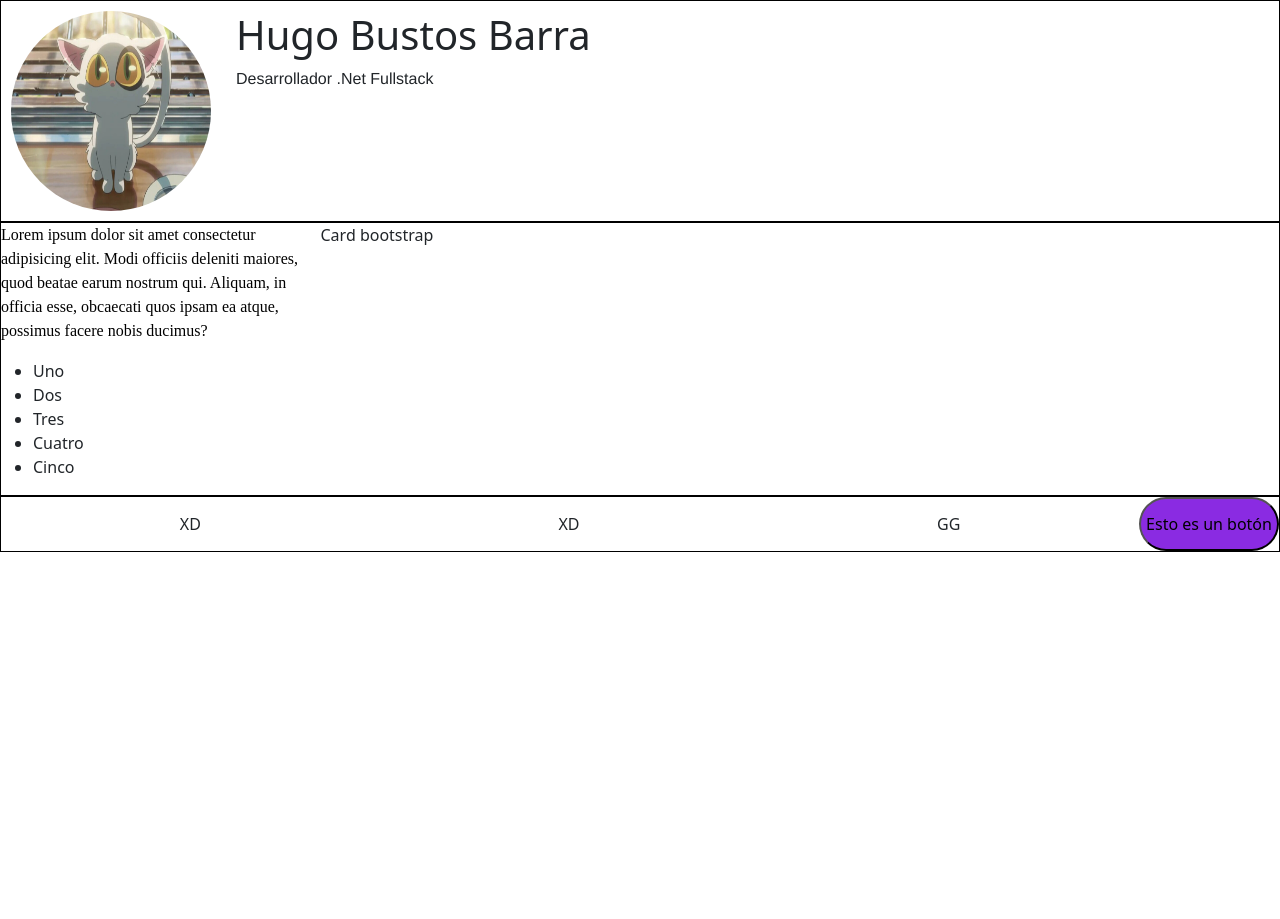
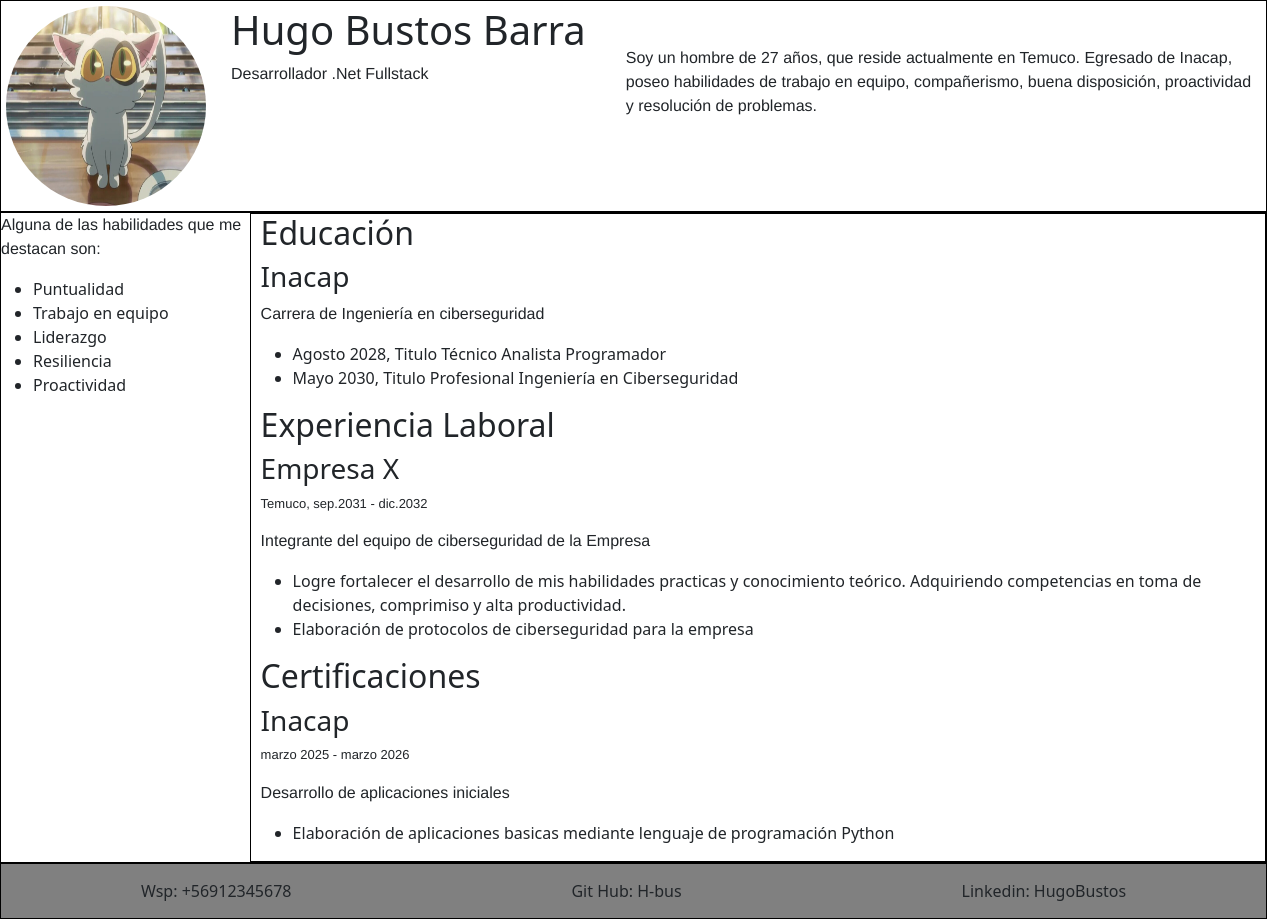
Before and after one commit to H-Bus13/FronEnd, a plain HTML site: page eval_1.html in a window 1280 px wide. Before the commit the page ends 800 px from the top, so only its background shows below. Drawn offline with Linux system fonts and the light colour scheme.

Commit message:
fixes house

```diff
--- a/css/eval_1.css
+++ b/css/eval_1.css
@@ -8,18 +8,15 @@ p{
 
 #banner_superior{
     border: 1px solid black;
-    display: inline-flex;
-    padding: 10px;
-    width: 100% ;
+    display: flex;
+    padding: 5px;
+    width: 99% ;
 }
 
 #contenedor_principal{
-    width: 100%;
+    width: 99%;
 }
 
-#pie_pagina{
-    width: 100%;
-}
 
 #parrafo_prueba{
     font-family: 'Times New Roman', Times, serif;
@@ -28,8 +25,7 @@ p{
 
 .banner_superior{
     border: 1px solid black;
-    /* border-radius: 25px; */
-    display: inline-flex;
+    display: flex;
 }
 
 #pagina_completa{
@@ -42,14 +38,22 @@ p{
     border-radius: 50%;
 }
 
+#superior_centro{
+    white-space: nowrap;
+    padding-left: 25px;
+}
+
 #superior_derecho{
-    padding-left: 25px;
+    padding-left: 40px;
+    padding-top: 40px;
 }
 
 #principal_izquierda{
     width: 25%;
 }
+
 #pie_pagina{
+    width: 99%;
     display: inline-flex;
 }
 
@@ -58,8 +62,18 @@ p{
     padding: 15px;
 }
 
-.button{
-    padding: 5px;
-    border-radius: 45px;
-    background-color: blueviolet;
+.banner_inferior{
+    border: 1px solid black;
+    background-color: gray;
+    display: flex;
 }
+
+.banner_medio{
+    padding-left: 10px;
+    border: 1px solid black;
+    flex-direction: column;
+}
+
+.fechas{
+    font-size: small;
+}
--- a/eval_1.html
+++ b/eval_1.html
@@ -15,38 +15,65 @@
     <div id="pagina_completa">
         <div id="banner_superior" name="barra_superior" class="banner_superior">
             <div id="superior_izquierdo" name="barra_superior">
-                <img id="imagen_superior" src="/assets/images/neko.jpeg" alt="perfil">
+                <img id="imagen_superior" src="assets/images/neko.jpeg" alt="perfil">
             </div>
-            <div id="superior_derecho" name="barra_superior">
+            <div id="superior_centro" name="barra_superior">
                 <h1>Hugo Bustos Barra</h1>
                 <p>
                     Desarrollador .Net Fullstack
                 </p>
             </div>
+            <div id="superior_derecho" name="barra_superior">
+                <p id="Descripcion"> Soy un hombre de 27 años, que reside actualmente en Temuco. Egresado de Inacap,
+                    poseo habilidades de trabajo en equipo, compañerismo, buena disposición, proactividad y resolución
+                    de problemas.</p>
+            </div>
         </div>
 
         <div id="contenedor_principal" class="banner_superior">
             <div id="principal_izquierda">
-                <p id="parrafo_prueba">Lorem ipsum dolor sit amet consectetur adipisicing elit. Modi officiis deleniti
-                    maiores, quod beatae earum nostrum qui. Aliquam, in officia esse, obcaecati quos ipsam ea atque,
-                    possimus facere nobis ducimus?</p>
+                <p id="habilidades"> Alguna de las habilidades que me destacan son: </p>
 
-                <ul>
-                    <li>Uno</li>
-                    <li>Dos</li>
-                    <li>Tres</li>
-                    <li>Cuatro</li>
-                    <li>Cinco</li>
+                <ul id="lista_habilidades">
+                    <li>Puntualidad</li>
+                    <li>Trabajo en equipo</li>
+                    <li>Liderazgo</li>
+                    <li>Resiliencia</li>
+                    <li>Proactividad</li>
                 </ul>
             </div>
-            <div id="principal_derecha">Card bootstrap</div>
+            <div id="principal_derecha" class="banner_medio">
+                <h2>Educación</h2>
+                <h3>Inacap</h3>
+                <p>Carrera de Ingeniería en ciberseguridad</p>
+                <ul>
+                    <li>Agosto 2028, Titulo Técnico Analista Programador</li>
+                    <li>Mayo 2030, Titulo Profesional Ingeniería en Ciberseguridad</li>
+                </ul>
+                <h2>Experiencia Laboral</h2>
+                <h3>Empresa X</h3>
+                <p class="fechas">Temuco, sep.2031 - dic.2032</p>
+                <p>Integrante del equipo de ciberseguridad de la Empresa</p>
+                <ul>
+                    <li>Logre fortalecer el desarrollo de mis habilidades practicas y conocimiento teórico. Adquiriendo
+                        competencias en toma de decisiones, comprimiso y alta productividad.</li>
+                    <li>Elaboración de protocolos de ciberseguridad para la empresa</li>
+                </ul>
+                <h2>Certificaciones</h2>
+                <h3>Inacap</h3>
+                <p class="fechas">marzo 2025 - marzo 2026</p>
+                <p>Desarrollo de aplicaciones iniciales</p>
+                <ul><li>Elaboración de aplicaciones basicas mediante lenguaje de programación Python</li></ul>
+
+            </div>
+
         </div>
 
-        <div id="pie_pagina" class="banner_superior">
-            <div class="div_pie_pagina">XD</div>
-            <div class="div_pie_pagina">XD</div>
-            <div class="div_pie_pagina">GG</div>
-                <button type="button" class="button">Esto es un botón</button>
+        <div id="pie_pagina" class="banner_inferior">
+            <div class="div_pie_pagina">Wsp: +56912345678</div>
+            <div class="div_pie_pagina">Git Hub: H-bus</div>
+            <div class="div_pie_pagina">Linkedin: HugoBustos</div>
+
         </div>
     </div>
 
```
